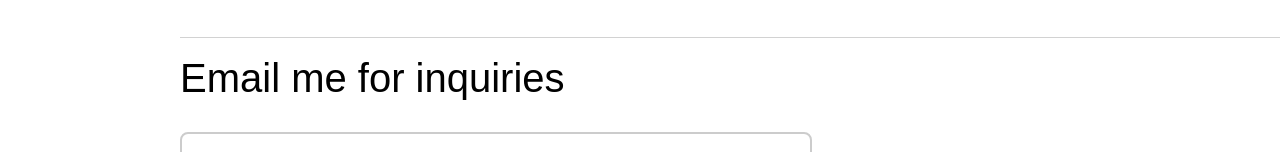
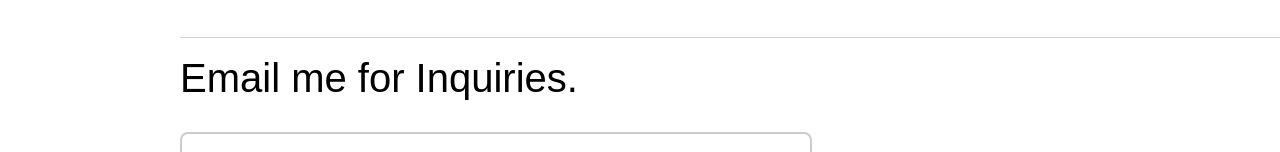
Before and after one commit to cyeon08/portfolio, a plain HTML site: page index.html in a window 1280 px wide. Shown: the part 6114-6266 px from the top of the page. Drawn offline with nearby package versions, Linux system fonts and the light colour scheme.

Commit message:
Update index.html

```diff
--- a/index.html
+++ b/index.html
@@ -72,6 +72,7 @@
                   <a href="https://www.facebook.com/ronel.sumague.1" target="_blank">
                   <i class="fab fa-facebook"></i> Ronel Sumague
                   </a>
+
                   <a href="https://www.instagram.com/_damdamicyeon/" target="_blank">
                   <i class="fab fa-instagram"></i> _damdamicyeon
                   </a>
@@ -503,7 +504,7 @@
          <div class="row" id="contacts">
             <div class="col-md-7 col-md-push-1">
                <h1>
-               Email me for inquiries
+               Email me for Inquiries.
                <h1>
                <div class="row">
                   <div class="email" data-animate-effect="fadeInRight">
```
Lines whose indentation alone changed are shown as unchanged.
